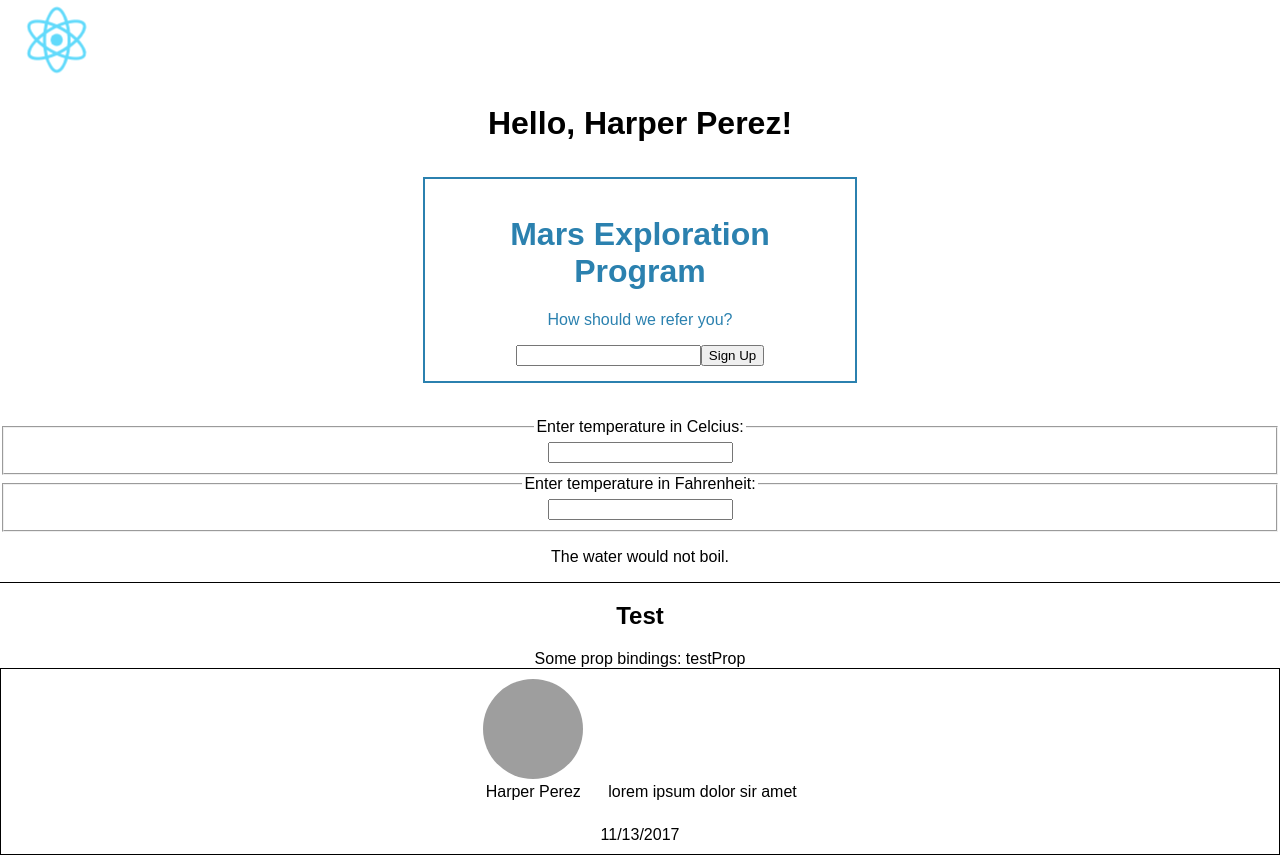
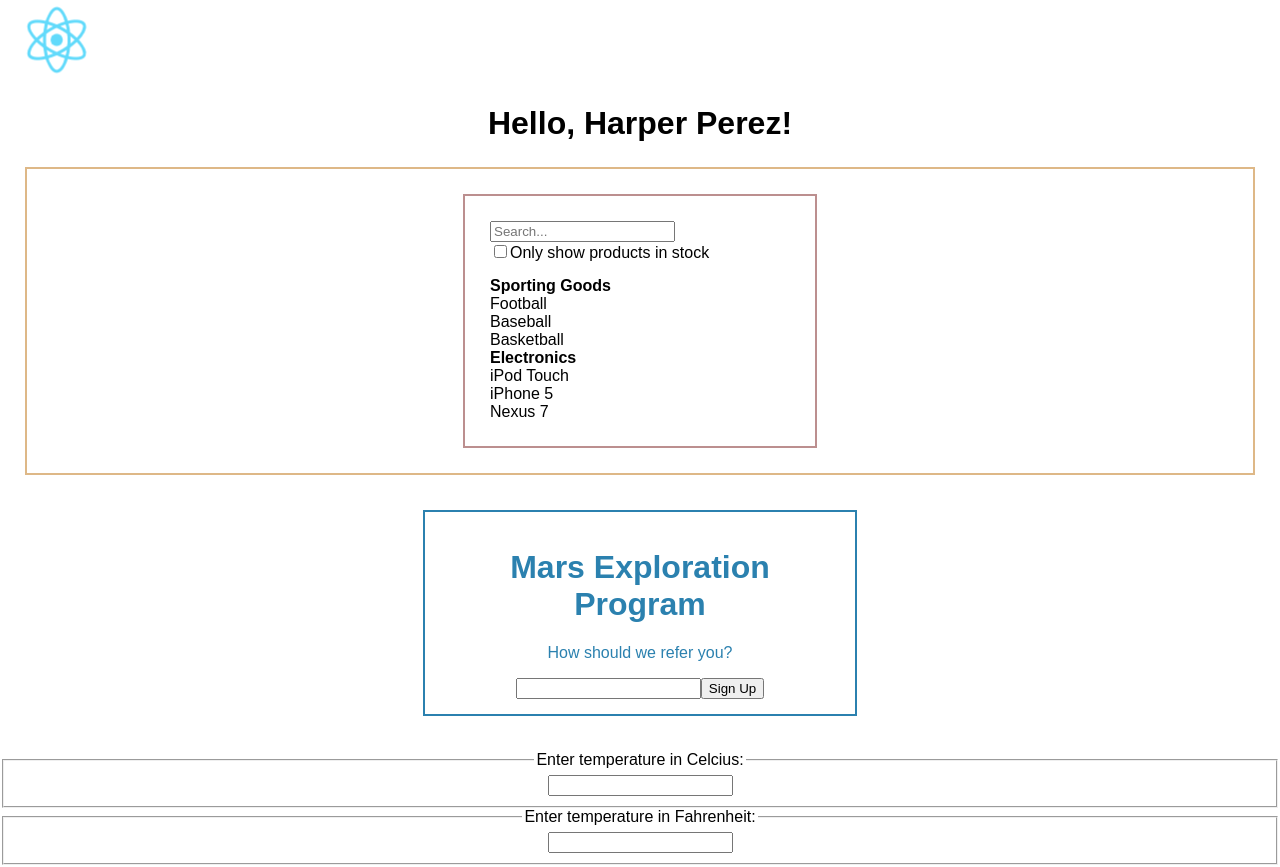
Before and after one commit to AlexKolomiytsev/react-learn, a React (Create React App) app: page / in a window 1280 px wide. Shown: the top 867 px of the page. Built offline with nearby package versions, Linux system fonts and the light colour scheme; grey boxes are pictures that could not be loaded.

Commit message:
Thinking in React: search

```diff
--- a/src/components/App/App.js
+++ b/src/components/App/App.js
@@ -2,16 +2,17 @@ import React from 'react';
 
 import './App.css';
 
-import Test from "../Test/Test";
-import Comment from "../Comment/Comment";
-import Clock from "../Clock/Clock";
-import Toggle from "../Toggle/Toggle";
-import LoginControl from "../LoginControl/LoginControl"
-import List from "../List/List";
-import NameForm from "../NameForm/NameForm";
-import Reservation from "../Reservation/Reservation";
-import Calculator from '../Boiling/Calculator';
-import SignUpDialog from '../SignUpDialog/SignUpDialog';
+import Test                         from "../Test/Test";
+import Comment                      from "../Comment/Comment";
+import Clock                        from "../Clock/Clock";
+import Toggle                       from "../Toggle/Toggle";
+import LoginControl                 from "../LoginControl/LoginControl"
+import List                         from "../List/List";
+import NameForm                     from "../NameForm/NameForm";
+import Reservation                  from "../Reservation/Reservation";
+import Calculator                   from '../Boiling/Calculator';
+import SignUpDialog                 from '../SignUpDialog/SignUpDialog';
+import TestSearchContainer          from '../Search/TestSearchContainer/TestSearchContainer';
 
 class App extends React.Component {
     render() {
@@ -37,6 +38,8 @@ class App extends React.Component {
         return (
             <div className="App">
                 {element}
+
+                <TestSearchContainer/>
 
                 <SignUpDialog/>
 
--- /dev/null
+++ b/src/components/Search/FilterableProductTable/FilterableProductTable.js
@@ -0,0 +1,69 @@
+import React from 'react'
+
+import SearchBar from './SearchBar'
+import ProductTable from './ProductTable'
+
+class FilterableProductTable extends React.Component {
+
+    constructor(props) {
+        super(props);
+
+        this.state = {
+            searchText: '',
+            isInStock: false
+        }
+    }
+
+    handleSearch = (target) => {
+        const name = target.name;
+
+        const value = target.type === 'checkbox'
+            ? target.checked
+            : target.value;
+
+        this.setState({
+            [name]: value
+        });
+    };
+
+    filterProducts(products) {
+        const {searchText, isInStock} = this.state;
+
+        let filtered = products;
+
+        filtered = searchText
+            ? products.filter(
+                (product) => product.name.toLowerCase().indexOf(searchText.toLowerCase()) >= 0
+            )
+            : filtered;
+
+        filtered = isInStock
+            ? products.filter((product) => product.stocked)
+            : filtered;
+
+        return filtered
+    }
+
+    render() {
+        const {products} = this.props;
+
+        const {searchText, isInStock} = this.state;
+
+        const filteredProducts = this.filterProducts(products);
+
+        return (
+            <div className='FilterableProductTable'>
+                <SearchBar
+                    text={searchText}
+                    inStock={isInStock}
+                    onSearchChange={this.handleSearch}
+                />
+                <ProductTable
+                    products={filteredProducts}
+                />
+            </div>
+        )
+    }
+}
+
+export default FilterableProductTable
--- /dev/null
+++ b/src/components/Search/FilterableProductTable/ProductCategoryRow.js
@@ -0,0 +1,13 @@
+import React from 'react'
+
+class ProductCategoryRow extends React.Component {
+    render() {
+        const { category } = this.props;
+
+        return (
+            <div className='ProductCategoryRow'>{category}</div>
+        )
+    }
+}
+
+export default ProductCategoryRow
--- /dev/null
+++ b/src/components/Search/FilterableProductTable/ProductRow.js
@@ -0,0 +1,15 @@
+import React from 'react'
+
+class ProductRow extends React.Component {
+    render() {
+        const { product } = this.props;
+
+        return (
+            <div className='ProductRow'>
+                {product.name}
+            </div>
+        )
+    }
+}
+
+export default ProductRow
--- /dev/null
+++ b/src/components/Search/FilterableProductTable/ProductTable.js
@@ -0,0 +1,42 @@
+import React from 'react'
+
+import ProductCategoryRow from './ProductCategoryRow'
+import ProductRow from "./ProductRow";
+
+class ProductTable extends React.Component {
+
+    render() {
+        const {products} = this.props;
+
+        const categories = [...new Set(products.map((product) => product.category))];
+
+        return (
+            <div className='ProductTable'>
+                {categories.map((category) =>
+                    <div
+                        key={category}
+                        className='ProductCategory'
+                    >
+
+                        <ProductCategoryRow
+                            category={category}
+                        />
+
+                        {
+                            products
+                                .filter((product) => product.category === category)
+                                .map((product) =>
+                                    <ProductRow
+                                        key={product.id}
+                                        product={product}
+                                    />
+                                )
+                        }
+                    </div>
+                )}
+            </div>
+        )
+    }
+}
+
+export default ProductTable
--- /dev/null
+++ b/src/components/Search/FilterableProductTable/SearchBar.js
@@ -0,0 +1,41 @@
+import React from 'react'
+
+class SearchBar extends React.Component {
+
+    handleChange = (e) => {
+        this.props.onSearchChange(e.target);
+    };
+
+    render() {
+        const { text, inStock } = this.props;
+
+        return (
+          <div className='SearchBar'>
+              <div>
+                  <input
+                      type="text"
+                      name='searchText'
+                      value={text}
+                      placeholder='Search...'
+                      onChange={this.handleChange}
+                  />
+              </div>
+
+              <div>
+
+                  <input
+                      type="checkbox"
+                      name='isInStock'
+                      checked={inStock}
+                      onChange={this.handleChange}
+                  />
+
+                  Only show products in stock
+
+              </div>
+          </div>
+        );
+    }
+}
+
+export default SearchBar
--- /dev/null
+++ b/src/components/Search/TestSearchContainer/TestSearchContainer.css
@@ -0,0 +1,25 @@
+.TestSearchContainer {
+    padding: 25px;
+    margin: 25px;
+    border: 2px solid burlywood;
+}
+
+.FilterableProductTable {
+    padding: 25px;
+    border: 2px solid rosybrown;
+    width: 300px;
+    text-align: left;
+    margin: auto;
+}
+
+.SearchBar {
+    padding-bottom: 15px;
+}
+
+.ProductCategoryRow {
+    font-weight: 700;
+}
+
+.ProductRow {
+    font-weight: 200;
+}
--- /dev/null
+++ b/src/components/Search/TestSearchContainer/TestSearchContainer.js
@@ -0,0 +1,21 @@
+import React from 'react'
+
+import './TestSearchContainer.css'
+
+import FilterableProductTable from '../FilterableProductTable/FilterableProductTable'
+
+import data from '../mock';
+
+class TestSearchContainer extends React.Component {
+    render() {
+        return (
+            <div className='TestSearchContainer'>
+                <FilterableProductTable
+                    products={data}
+                />
+            </div>
+        )
+    }
+}
+
+export default TestSearchContainer
--- /dev/null
+++ b/src/components/Search/mock.js
@@ -0,0 +1,8 @@
+export default [
+    {id: 1, category: "Sporting Goods",    price: "$49.99",    stocked: true,  name: "Football"},
+    {id: 2, category: "Sporting Goods",    price: "$9.99",     stocked: true,  name: "Baseball"},
+    {id: 3, category: "Sporting Goods",    price: "$29.99",    stocked: false, name: "Basketball"},
+    {id: 4, category: "Electronics",       price: "$99.99",    stocked: true,  name: "iPod Touch"},
+    {id: 5, category: "Electronics",       price: "$399.99",   stocked: false, name: "iPhone 5"},
+    {id: 6, category: "Electronics",       price: "$199.99",   stocked: true,  name: "Nexus 7"}
+]
```
